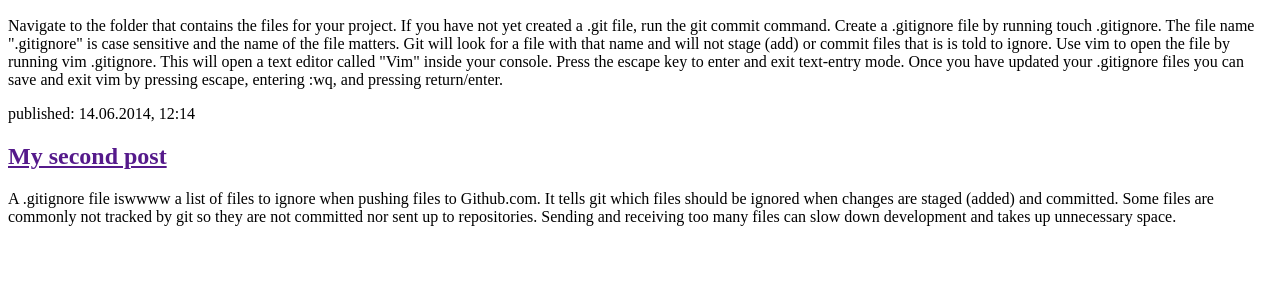
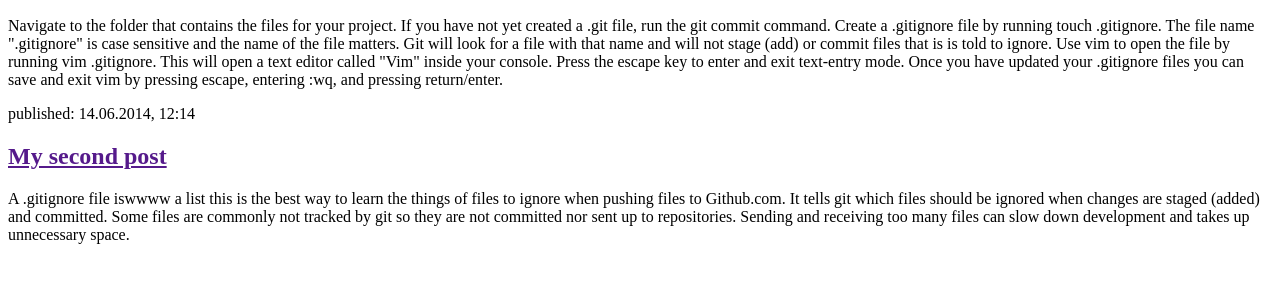
Before and after one commit to Ravisam75/test, a Django app: page / in a window 1280 px wide. Shown: the part 148-448 px from the top of the page. Run offline with Django 3.2, Linux system fonts and the light colour scheme.

Commit message:
just to check if the host get updated

```diff
--- a/blog/templates/blog/post_list.html
+++ b/blog/templates/blog/post_list.html
@@ -22,7 +22,7 @@
         <div>
             <p>published: 14.06.2014, 12:14</p>
             <h2><a href="">My second post</a></h2>
-            <p>A .gitignore file iswwww a list of files to ignore when pushing files to Github.com. It tells git which files should be ignored when changes are staged (added) and committed. Some files are commonly not tracked by git so they are not committed nor sent up to repositories. Sending and receiving too many files can slow down development and takes up unnecessary space.</p>
+            <p>A .gitignore file iswwww a list  this is the best way to learn the things of files to ignore when pushing files to Github.com. It tells git which files should be ignored when changes are staged (added) and committed. Some files are commonly not tracked by git so they are not committed nor sent up to repositories. Sending and receiving too many files can slow down development and takes up unnecessary space.</p>
         </div>
     </body>
 </html>
```
